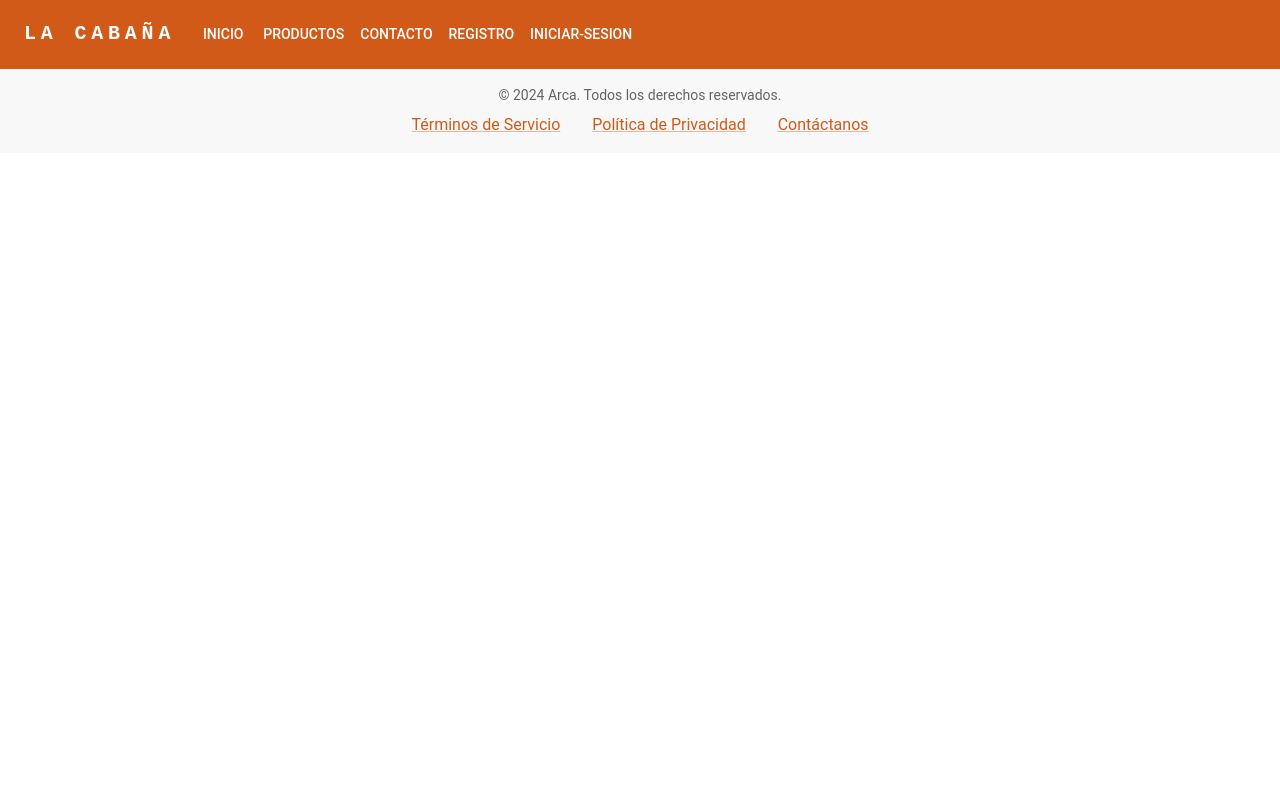
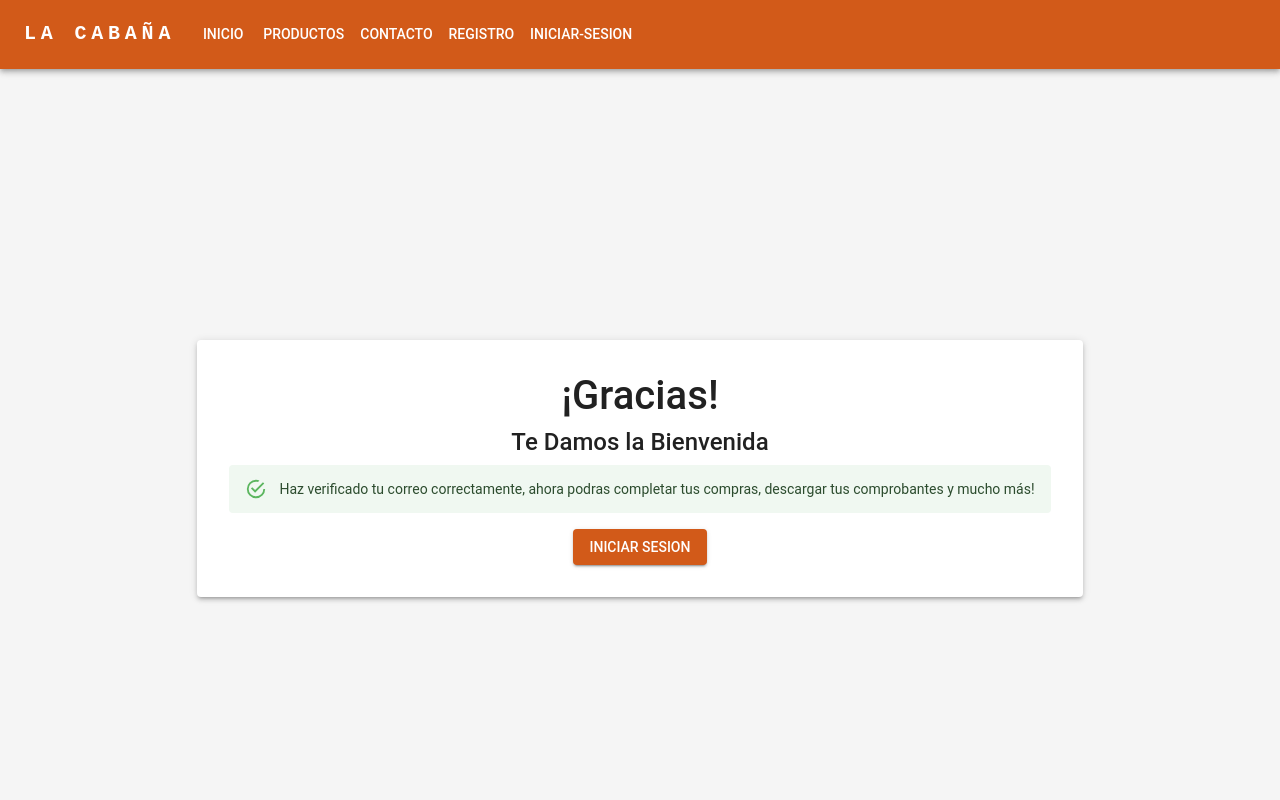
Before and after one commit to DanielEduardoXx/CabanaReact, a React (Vite) app: page /VerificacionCuenta in a window 1280 px wide. Shown: the top 800 px of the page. Built offline with nearby package versions, Linux system fonts and the light colour scheme.

Commit message:
ruta
Se agrega nueva ruta

```diff
--- a/src/UserApp.jsx
+++ b/src/UserApp.jsx
@@ -13,6 +13,7 @@ import BtnCarrito from './components/users/common/BtnInfoCarrito.jsx';
 import SolicitudEmail from './components/users/common/SolicitudEmail.jsx';
 import CodeEmailConfirmation from './components/users/common/CodeEmailConfirmation.jsx';
 import { MyContext } from './services/MyProvider.jsx';
+import VerificacionCuenta from './components/users/common/VerificacionCuenta.jsx';
 // import { ImagenesProvider } from './services/MyContext.jsx';
 
 const UserApp = () => {
@@ -33,6 +34,7 @@ const UserApp = () => {
         <Route path="checkout" element={<CardCheckout />} />
         <Route path="SolicitudEmail" element={<SolicitudEmail />} />
         <Route path="CodeEmailConfirmation" element={<CodeEmailConfirmation />} />
+        <Route path="VerificacionCuenta" element={<VerificacionCuenta />} />
       </Routes>
     <Footer />
   </>
```
